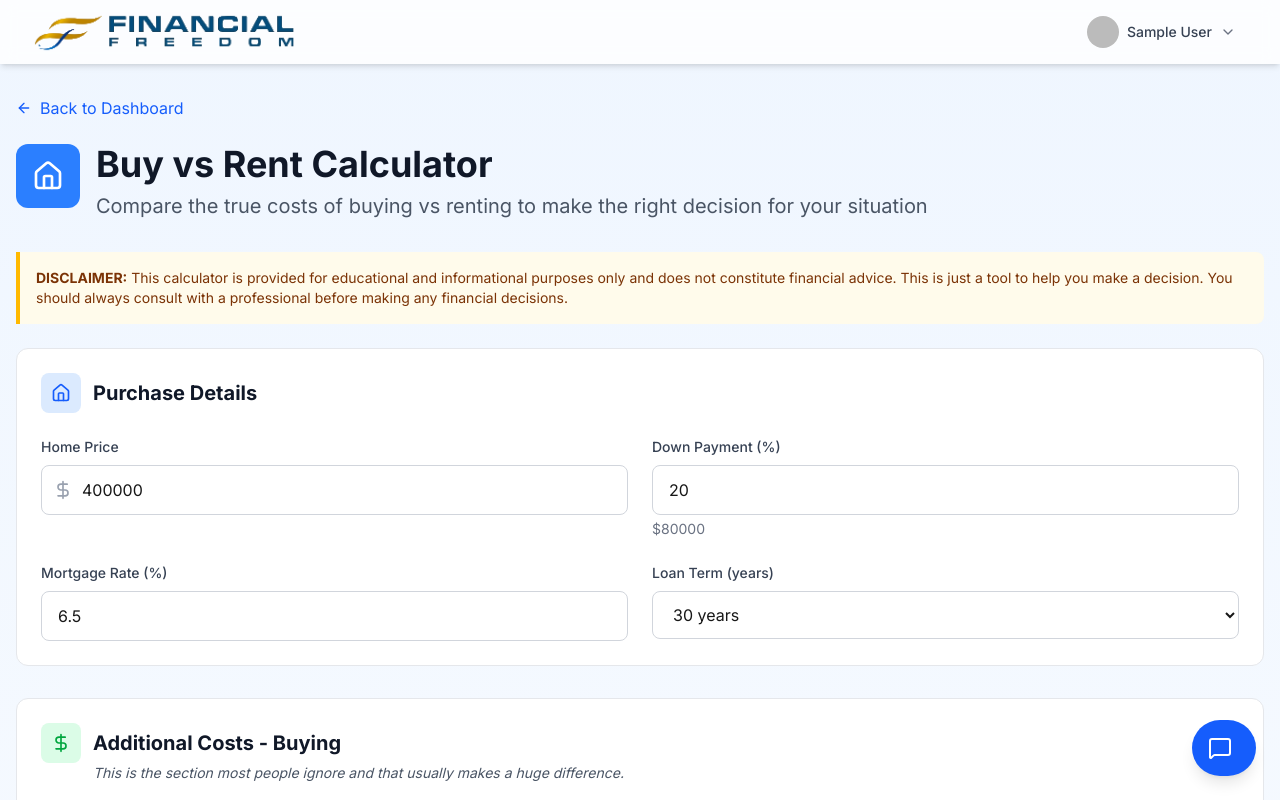
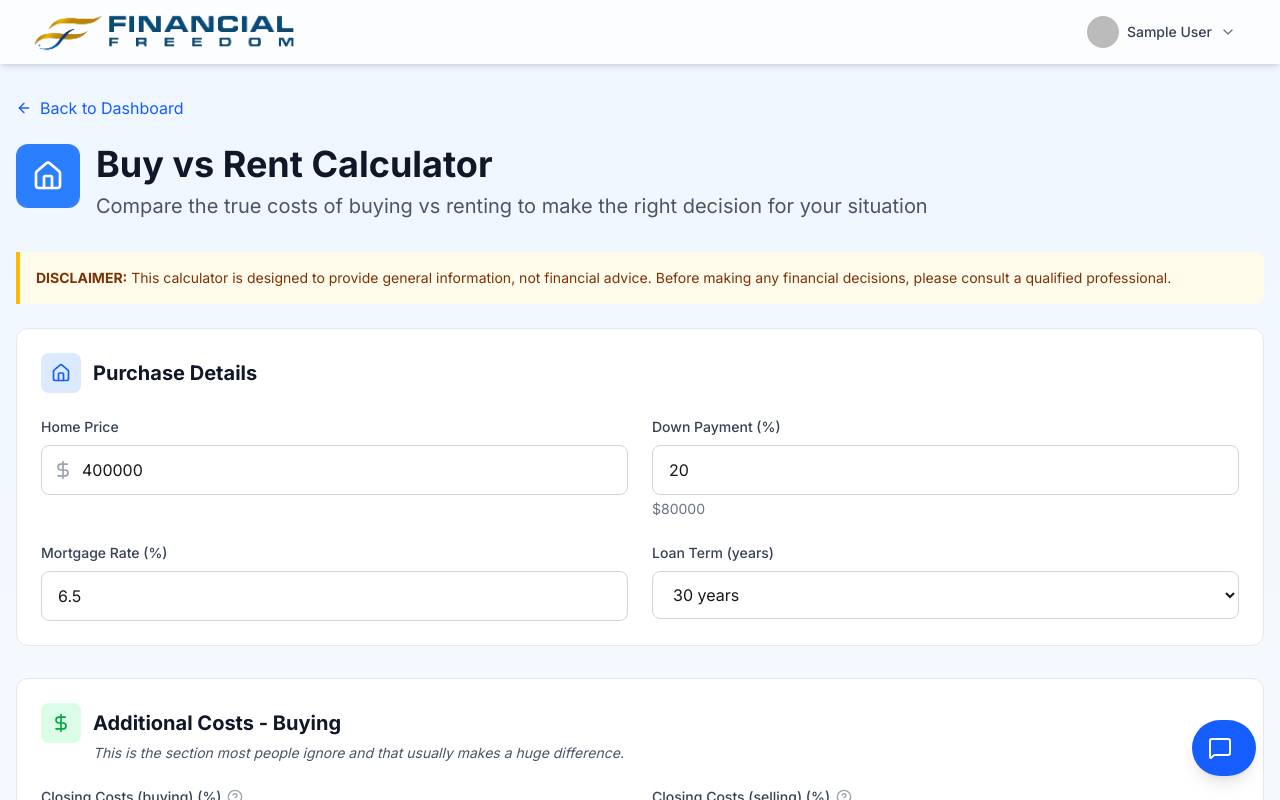
Before and after one commit to ssantomauro/financial-freedom, a Next.js app: page /calculators/buy-vs-rent in a window 1280 px wide. Shown: the top 800 px of the page. Built offline with nearby package versions, Linux system fonts and the light colour scheme; no server answers; the database is empty; sample sign-in values are in the browser's storage.

Commit message:
Discalimer change

```diff
--- a/src/app/(private)/calculators/buy-vs-rent/BuyVsRentCalculator.tsx
+++ b/src/app/(private)/calculators/buy-vs-rent/BuyVsRentCalculator.tsx
@@ -329,9 +329,8 @@ export function BuyVsRentCalculator() {
         {/* Disclaimer */}
         <div className="mb-6 bg-amber-50 border-l-4 border-amber-400 rounded-r-lg p-4">
           <p className="text-sm text-amber-900">
-            <strong>DISCLAIMER:</strong> This calculator is provided for educational and informational purposes only and
-            does not constitute financial advice. This is just a tool to help you make a decision.
-            You should always consult with a professional before making any financial decisions.
+            <strong>DISCLAIMER:</strong> This calculator is designed to provide general information, not financial advice.
+            Before making any financial decisions, please consult a qualified professional.
           </p>
         </div>
 
--- a/src/app/(private)/calculators/compound-interest/CompoundInterestCalculator.tsx
+++ b/src/app/(private)/calculators/compound-interest/CompoundInterestCalculator.tsx
@@ -179,9 +179,8 @@ export function CompoundInterestCalculator({ calculationId }: CompoundInterestCa
           {/* Disclaimer */}
           <div className="bg-amber-50 border-l-4 border-amber-400 rounded-r-lg p-4">
             <p className="text-sm text-amber-900">
-              <strong>DISCLAIMER:</strong> This calculator is provided for educational and informational purposes only and
-              does not constitute financial advice. This is just a tool to help you make a decision.
-              You should always consult with a professional before making any financial decisions.
+              <strong>DISCLAIMER:</strong> This calculator is designed to provide general information, not financial advice.
+              Before making any financial decisions, please consult a qualified professional.
             </p>
           </div>
         </div>
```
